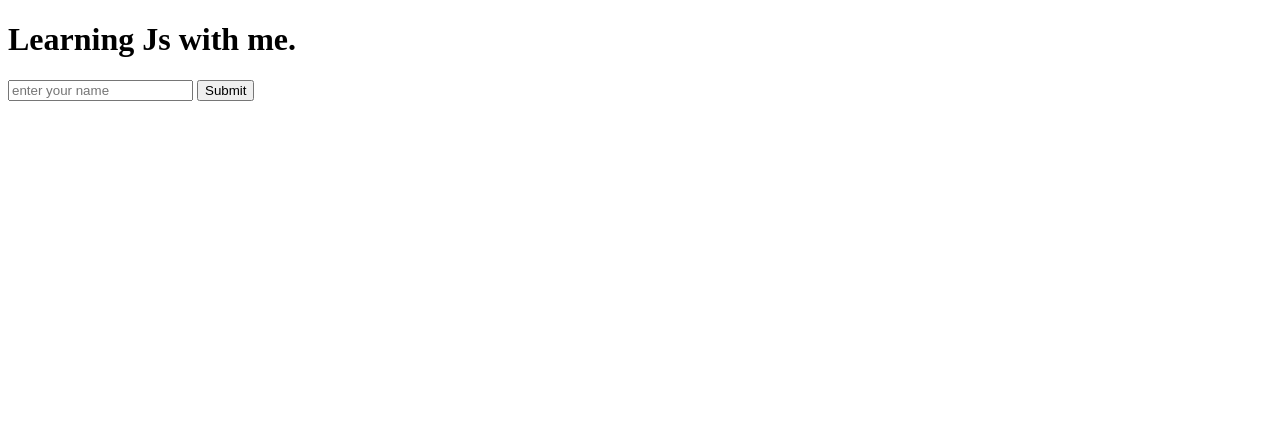
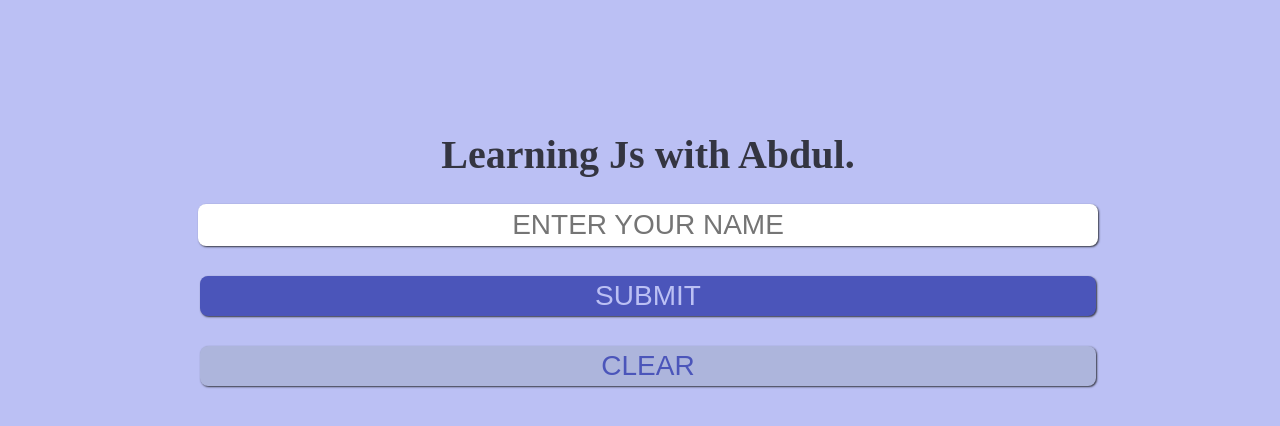
Before and after one commit to AbdulConsole/mfcLab, a plain HTML site: page learn_js/index.html in a window 1280 px wide. Drawn offline with Linux system fonts and the light colour scheme.

Commit message:
update index.html

```diff
--- a/learn_js/index.html
+++ b/learn_js/index.html
@@ -5,13 +5,54 @@
   <meta charset="UTF-8">
   <meta name="viewport" content="width=device-width, initial-scale=1">
   <title>Learning JavaScript</title>
+  <style>
+    body {
+      background-color: #BBC0F4;
+      width: 100%;
+      height: 70vh;
+      display: flex;
+      flex-direction: column;
+      justify-content: center;
+      align-items: center;
+    }
+    h1 {
+      font-size: 40px;
+      color: #343541;
+    }
+    input, button{
+      height: 40px;
+      width: 70%;
+      text-align: center;
+      font-size: 28px;
+      color: #343541;
+      text-transform: uppercase;
+      border-radius: 8px;
+      border: none;
+      box-shadow: 1px 1px 2px #343541;
+      margin-bottom: 30px;
+    }
+    button {
+      background-color: #4B55BA;
+      color: #BBC0F4;
+    }
+    #op {
+      text-align: center;
+      font-size: 28px;
+      color: #37B67B;
+    }
+    #btn-clear {
+      background-color: #ADB5DC;
+      color: #4B55BA;
+    }
+  </style>
 </head>
 
 <body>
 
-  <h1>Learning Js with me.</h1>
+  <h1>Learning Js with Abdul.</h1>
   <input type="text" id="name" placeholder="enter your name">
   <button id="btn">Submit</button>
+  <button id="btn-clear">Clear</button>
   <p id="op"></p>
 
 
@@ -33,13 +74,22 @@
     var button = document.getElementById('btn');
     var output = document.getElementById('op');
 
+    var clear = document.getElementById('btn-clear');
+
     button.addEventListener('click', appearBelow);
+    clear.addEventListener('click', clearOp);
 
     function appearBelow() {
       //function code lives here
-      var name = document.getElementById('name').value;
-      output.textContent = 'You are '+ name;
+      var name = document.getElementById('name');
+      output.textContent = 'You are '+ name.value;
       //alert('Your name is '+name);
+    }
+
+    function clearOp() {
+      var name = document.getElementById('name');
+      name.value = '';
+      output.textContent = '';
     }
   </script>
 </body>
```
